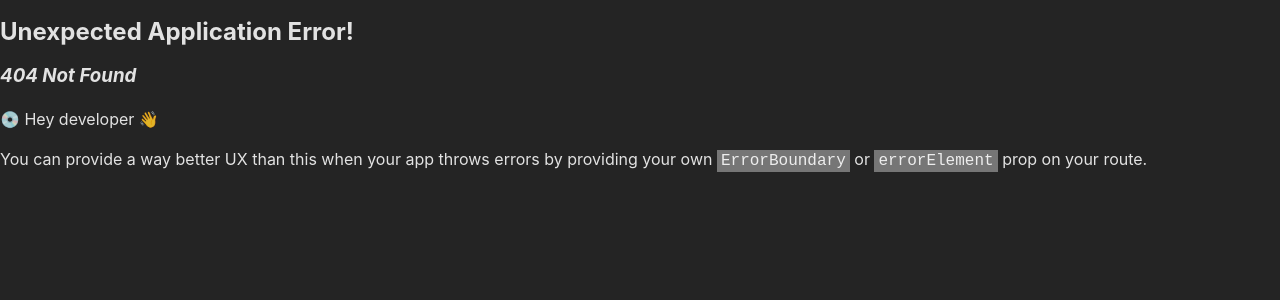
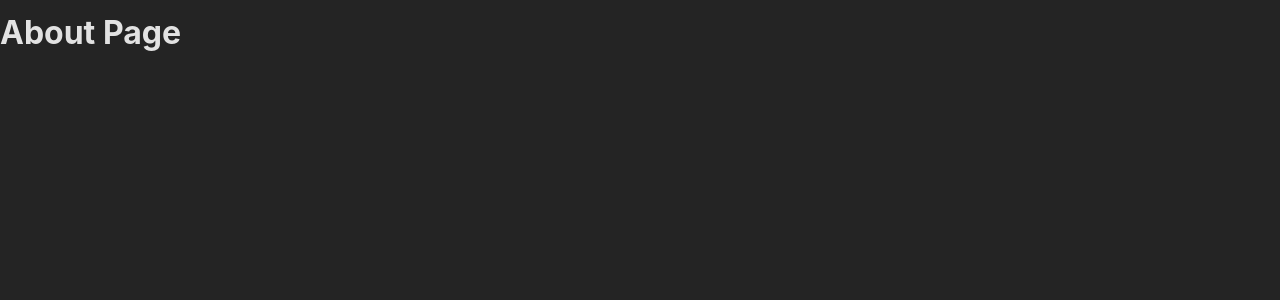
Before and after one commit to alonzojoe/react-spa-routing, a React (Vite) app: page /about in a window 1280 px wide. Before the commit this address had no page. Shown: the top 300 px of the page. Built offline with nearby package versions, Linux system fonts and the light colour scheme.

Commit message:
older way of defining routes

```diff
--- a/src/App.jsx
+++ b/src/App.jsx
@@ -1,15 +1,32 @@
-import { createBrowserRouter, RouterProvider } from "react-router-dom";
+import {
+  createBrowserRouter,
+  RouterProvider,
+  createRoutesFromElements,
+  Route,
+} from "react-router-dom";
 import Home from "./pages/Home";
-const router = createBrowserRouter([
-  {
-    path: "/",
-    element: <Home />,
-  },
-  {
-    path: "/params",
-    element: <p>URL Params</p>,
-  },
-]);
+import About from "./pages/About";
+
+// const router = createBrowserRouter([
+//   {
+//     path: "/",
+//     element: <Home />,
+//   },
+//   {
+//     path: "/about",
+//     element: <About />,
+//   },
+// ]);
+
+//old version of defining routes
+const routerDefinitions = createRoutesFromElements(
+  <Route>
+    <Route path="/" element={<Home />} />
+    <Route path="/about" element={<About />} />
+  </Route>
+);
+
+const router = createBrowserRouter(routerDefinitions);
 
 function App() {
   return <RouterProvider router={router} />;
--- /dev/null
+++ b/src/pages/About.jsx
@@ -0,0 +1,7 @@
+import React from "react";
+
+const About = () => {
+  return <h1>About Page</h1>;
+};
+
+export default About;
```
